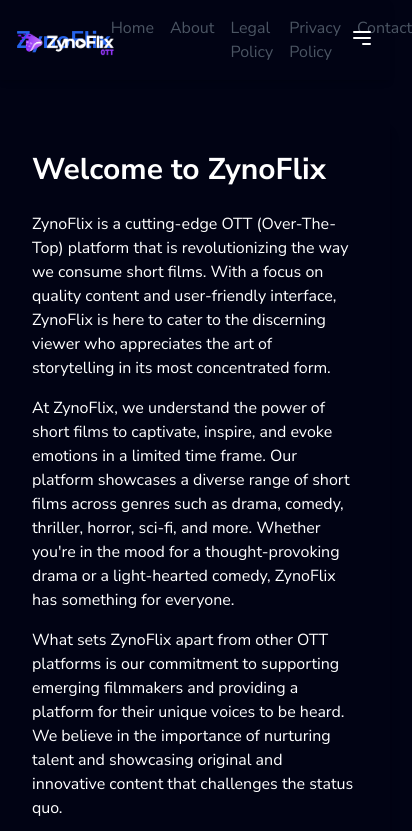
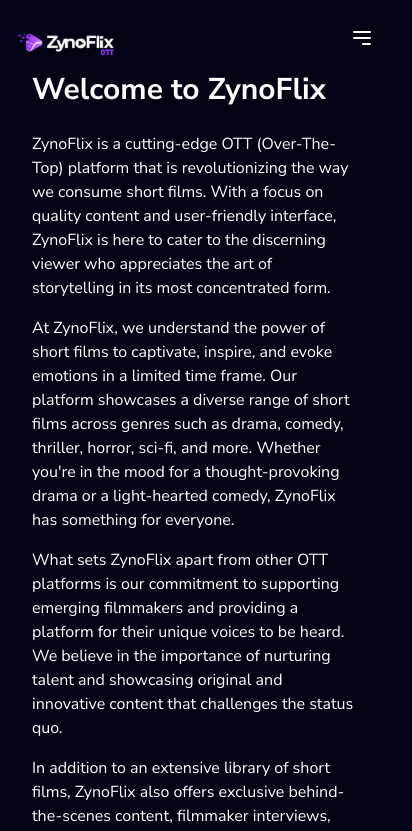
Before and after one commit to etubeesdev/zynoflix-ott-web, a Next.js app: page /about in a window 390 px wide. Shown: the top 831 px of the page, 412 px wide, since content can reach past the window. Built offline with nearby package versions, Linux system fonts and the light colour scheme.

Commit message:
Refactor layout and styling across components for improved consistency and responsiveness

```diff
--- a/src/app/(default)/about/page.tsx
+++ b/src/app/(default)/about/page.tsx
@@ -12,46 +12,7 @@
         />
         <link rel="icon" href="/favicon.ico" />
       </Head>
-      <header className=" shadow-md sticky top-0 z-50">
-        <nav className="max-w-6xl mx-auto p-4 flex justify-between items-center">
-          <a href="/" className="text-2xl font-bold text-blue-600">
-            ZynoFlix
-          </a>
-          <ul className="flex space-x-4">
-            <li>
-              <a href="/" className="text-gray-600 hover:text-blue-600">
-                Home
-              </a>
-            </li>
-            <li>
-              <a href="/about" className="text-gray-600 hover:text-blue-600">
-                About
-              </a>
-            </li>
-            <li>
-              <a
-                href="/legal-policy"
-                className="text-gray-600 hover:text-blue-600"
-              >
-                Legal Policy
-              </a>
-            </li>
-            <li>
-              <a
-                href="/privacy-policy"
-                className="text-gray-600 hover:text-blue-600"
-              >
-                Privacy Policy
-              </a>
-            </li>
-            <li>
-              <a href="/contact" className="text-gray-600 hover:text-blue-600">
-                Contact
-              </a>
-            </li>
-          </ul>
-        </nav>
-      </header>
+
       <main className="flex-grow max-w-4xl mx-auto  p-8 rounded-lg shadow-lg mt-10">
         <h1 className="text-3xl font-bold mb-6">Welcome to ZynoFlix</h1>
         <p className="mb-4">
--- a/src/app/globals.css
+++ b/src/app/globals.css
@@ -116,5 +116,5 @@
     ),
     var(--btn-bgcolor3);
   transition-duration: 200ms;
-  @apply lg:text-sm bg-blue-500 rounded-xl text-white px-4 py-2 text-xs video-content-holder-dot font-medium;
+  @apply lg:text-xs bg-blue-500 rounded-xl text-white px-4 py-2 text-xs video-content-holder-dot font-medium;
 }
--- a/src/app/layout.tsx
+++ b/src/app/layout.tsx
@@ -46,6 +46,10 @@
       </Head>
 
       <body>
+        <script
+          src="//code.tidio.co/10qdqbeh4bzacrayxyrxave4vbbqqj6y.js"
+          async
+        ></script>
         <Header />
         <AuthProvider>{children}</AuthProvider>
         <Toaster richColors />
--- a/src/components/shared/category-list.tsx
+++ b/src/components/shared/category-list.tsx
@@ -22,7 +22,7 @@
     <div className="">
       <div className="">
         <div className="pb-8">
-          <h2 className="lg:text-3xl text-base font-bold">{title}</h2>
+          <h2 className="lg:text-xl text-base font-semibold">{title}</h2>
           <p className="text-gray-600 text-sm">{desc}</p>
         </div>
         <VideoCarousel data={data} />
--- a/src/components/shared/list-language.tsx
+++ b/src/components/shared/list-language.tsx
@@ -15,7 +15,7 @@
     <section>
       <div className="">
         <div className="pb-8">
-          <h2 className="lg:text-3xl text-xl font-bold uppercase">Languages</h2>
+          <h2 className="lg:text-xl text-xl font-bold uppercase">Languages</h2>
         </div>
         <Carousel className={cn("w-full  max-w-[91vw] lg:max-w-[94vw]")}>
           <CarouselContent className="ml-12">
--- a/src/components/shared/list-production.tsx
+++ b/src/components/shared/list-production.tsx
@@ -72,7 +72,7 @@
 
   return (
     <div className="">
-      <h1 className="lg:text-3xl text-xl font-bold mb-6">{title}</h1>
+      <h1 className="lg:text-xl text-xl font-bold mb-6">{title}</h1>
       {url === "production" ? (
         <div className="w-full">
           <Carousel className="w-full max-w-[91vw]   basis-12 lg:max-w-[94vw]">
@@ -80,18 +80,18 @@
               {productionCompanies &&
                 productionCompanies?.map((company: any) => (
                   <CarouselItem
-                    className=" bg-[#0f101e] border-[#ffffff1f] px-4 flex items-center justify-center lg:px-8 py-4 lg:py-4 border rounded basis-auto"
+                    className=" bg-[#0f101e] border-[#ffffff1f] px-4 flex items-center justify-center lg:px-4 py-2 lg:py-4 border rounded basis-auto"
                     key={company._id}
                   >
                     <Link href={"/production/" + company._id} className="">
                       <div className="flex  items-center gap-2 lg:gap-8 ">
                         <div className=" relative w-max z-20">
-                          <div className="bg-red-500 w-4 h-4 rounded-full z-50 absolute -top-1 lg:top-1 right-1 lg:right-5" />
+                          <div className="bg-red-500 w-4 h-4 rounded-full z-50 absolute -top-1 lg:top-1 right-1 lg:right-2" />
                           <Image
                             width={180}
                             height={180}
                             src={company.logo}
-                            className="hover:scale-105 transition-transform lg:w-32 w-14 h-14 lg:h-32 rounded-full object-cover object-center duration-300 ease-in-out"
+                            className="hover:scale-105 transition-transform lg:w-24 w-12 h-12 lg:h-24 rounded-full object-cover object-center duration-300 ease-in-out"
                             alt={`${company.name} Logo`}
                           />
                         </div>
@@ -141,7 +141,7 @@
                             </svg>
                             <span className="text-red-500">LIVE</span>
                           </p>
-                          <h2 className="lg:text-3xl lg:w-72 w-full text-lg pl-2 font-bold mb-2">
+                          <h2 className="lg:text-xl lg:w-max w-full text-lg pl-2 font-bold mb-2">
                             {company.name}
                           </h2>
                           <p className="text-[#92939e] lg:text-base text-xs  pl-2 mb-2">
@@ -179,20 +179,20 @@
                     <Link href={"/production/" + company._id} className="">
                       <div className="flex flex-col items-center gap-2 lg:gap-8">
                         <div className=" relative w-max z-20">
-                          <div className="bg-red-500 w-4 h-4 rounded-full z-50 absolute -top-1 lg:top-1 right-1 lg:right-5" />
+                          <div className="bg-red-500 w-4 h-4 rounded-full z-50 absolute -top-1 lg:top-1 right-1 lg:right-2" />
                           <Image
                             width={180}
                             height={180}
                             src={company.logo}
-                            className="hover:scale-105 transition-transform lg:w-32 w-14 h-14 lg:h-32 rounded-full object-cover object-center duration-300 ease-in-out"
+                            className="hover:scale-105 transition-transform lg:w-24 w-12 h-12 lg:h-24 rounded-full object-cover object-center duration-300 ease-in-out"
                             alt={`${company.name} Logo`}
                           />
                         </div>
                         <div className="text-center">
-                          <h2 className="lg:text-3xl  w-full text-lg pl-2 font-bold mb-2">
+                          <h2 className="lg:text-xl  w-full text-lg pl-2 font-bold mb-2">
                             {company.name}
                           </h2>
-                          <p className="text-blue-500 lg:text-base text-xs  pl-2">
+                          <p className="text-blue-500 lg:text-sm text-xs  pl-2">
                             DIRECTOR
                           </p>
                         </div>
```
